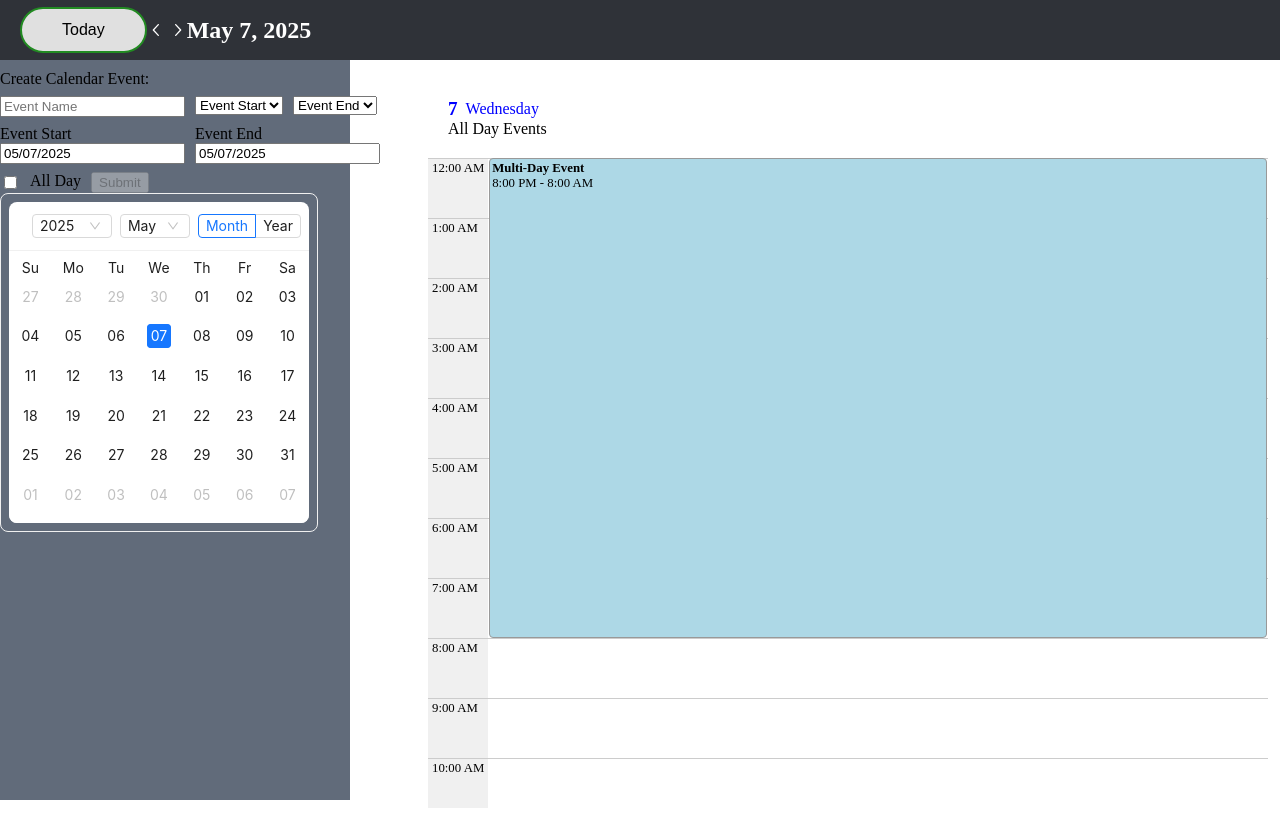
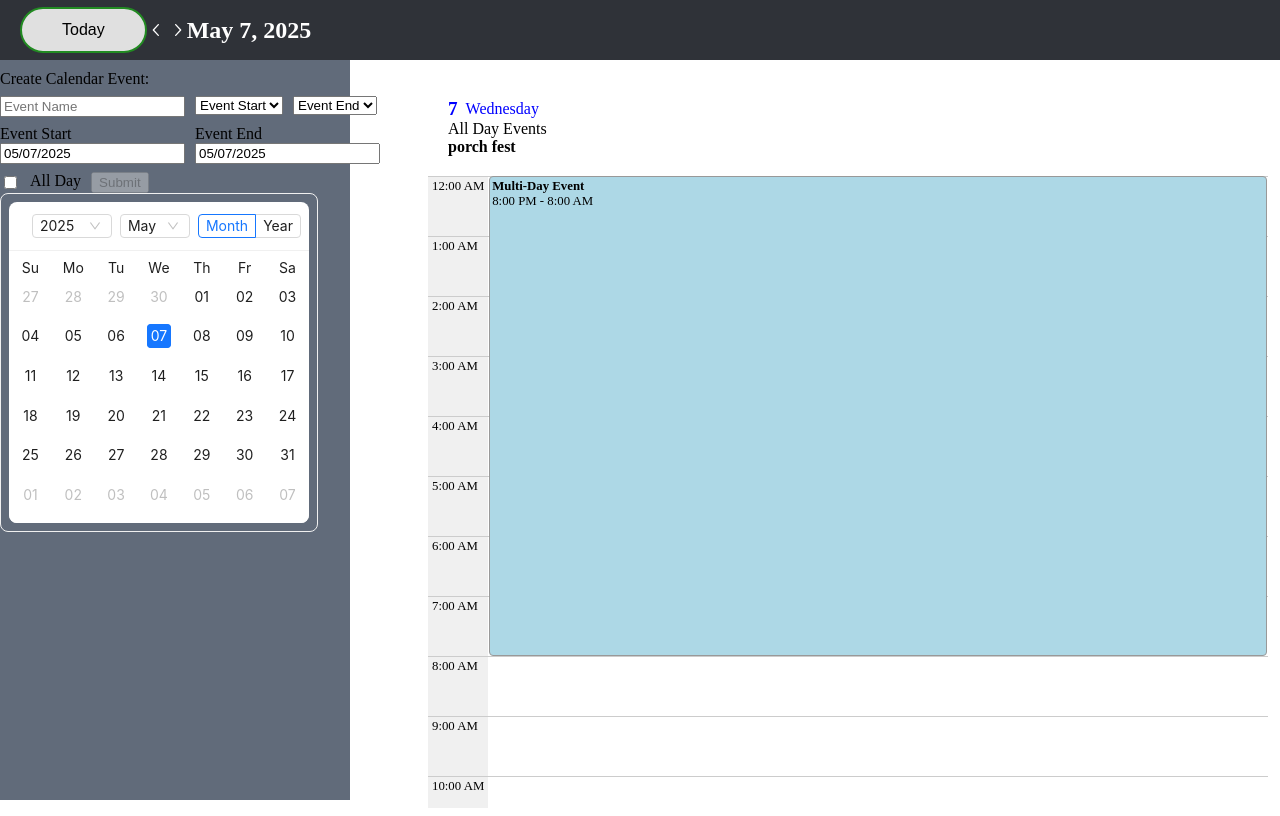
Before and after one commit to ctaylr13/lilCal, a React (Vite) app in the folder my-vite-react-app/: page / in a window 1280 px wide. Built offline with nearby package versions, Linux system fonts and the light colour scheme; data requests are answered from the project's data file.

Commit message:
mock db server

```diff
--- /dev/null
+++ b/my-vite-react-app/db.json
@@ -0,0 +1,91 @@
+{
+  "events": [
+    {
+      "id": "a1b2c3d4e5f6",
+      "title": "Red Sox Game",
+      "startTime": "2025-05-01T10:00:00Z",
+      "endTime": "2025-05-01T12:00:00Z"
+    },
+    {
+      "id": "g7h8i9j0k1l2",
+      "title": "Concert",
+      "startTime": "2025-05-01T18:00:00Z",
+      "endTime": "2025-05-01T20:00:00Z"
+    },
+    {
+      "id": "m3n4o5p6q7r8",
+      "title": "Study Hall",
+      "startTime": "2025-05-01T14:00:00Z",
+      "endTime": "2025-05-01T16:00:00Z"
+    },
+    {
+      "id": "s9t0u1v2w3x4",
+      "title": "Rehearsal",
+      "startTime": "2025-05-04T11:00:00Z",
+      "endTime": "2025-05-04T12:00:00Z"
+    },
+    {
+      "id": "y5z6a7b8c9d0",
+      "title": "Gemstones",
+      "startTime": "2025-05-05T11:00:00Z",
+      "endTime": "2025-05-05T12:00:00Z"
+    },
+    {
+      "id": "e1f2g3h4i5j6",
+      "title": "Coaching",
+      "startTime": "2025-05-05T14:00:00Z",
+      "endTime": "2025-05-05T16:00:00Z"
+    },
+    {
+      "id": "k7l8m9n0o1p2",
+      "title": "All Day Event 1",
+      "startTime": "2025-05-01T00:00:00Z",
+      "endTime": "2025-05-01T23:59:59Z",
+      "allDay": true,
+      "startDay": "2025-05-01"
+    },
+    {
+      "id": "q3r4s5t6u7v8",
+      "title": "All Day Event 2",
+      "startTime": "2025-05-01T00:00:00Z",
+      "endTime": "2025-05-01T23:59:59Z",
+      "allDay": true,
+      "startDay": "2025-05-01"
+    },
+    {
+      "id": "w9x0y1z2a3b4",
+      "title": "All Day Event 3",
+      "startTime": "2025-05-01T00:00:00Z",
+      "endTime": "2025-05-01T23:59:59Z",
+      "allDay": true,
+      "startDay": "2025-05-01"
+    },
+    {
+      "id": "c5d6e7f8g9h0",
+      "title": "Multi-Day Event",
+      "startTime": "2025-05-06T20:00:00Z",
+      "endTime": "2025-05-07T08:00:00Z",
+      "allDay": false,
+      "startDay": "2025-05-06",
+      "endDay": "2025-05-07"
+    },
+    {
+      "id": "25ad4baf-ed8b-44e6-9542-59f4316e8bd6",
+      "title": "porch fest",
+      "allDay": true,
+      "startTime": "2025-05-07T00:00:00Z",
+      "endTime": "2025-05-07T23:59:59Z",
+      "startDay": "2025-05-07",
+      "endDay": "2025-05-07"
+    },
+    {
+      "id": "2e4be643-8bb4-4d82-8e74-809dffeb8c80",
+      "title": "electric jam sesh",
+      "allDay": true,
+      "startTime": "2025-05-08T00:00:00Z",
+      "endTime": "2025-05-08T23:59:59Z",
+      "startDay": "2025-05-08",
+      "endDay": "2025-05-08"
+    }
+  ]
+}
--- a/my-vite-react-app/package.json
+++ b/my-vite-react-app/package.json
@@ -16,6 +16,7 @@
     "@radix-ui/react-icons": "^1.3.2",
     "@types/styled-components": "^5.1.34",
     "antd": "^5.24.9",
+    "json-server": "^1.0.0-beta.3",
     "react": "^19.0.0",
     "react-calendar": "^5.1.0",
     "react-dom": "^19.0.0",
--- a/my-vite-react-app/src/App.tsx
+++ b/my-vite-react-app/src/App.tsx
@@ -1,7 +1,6 @@
 import { useState, useEffect } from "react";
 import InputHeader from "./components/InputHeader.tsx";
 import { EventType } from "./helpers/dataTypes.tsx";
-import { ExampleEvents } from "./helpers/eventData.tsx";
 import Timeline from "./components/Timeline.tsx";
 import MonthCalendar from "./components/MonthCalendar.tsx";
 import type { Dayjs } from "dayjs";
@@ -21,7 +20,8 @@ import {
 } from "./helpers/timeHelpers.tsx";
 
 const App = () => {
-    const [events, setEvents] = useState(ExampleEvents);
+    const [events, setEvents] = useState<EventType[]>([]);
+
     const [eventToEdit, setEventToEdit] = useState<EventType | null>(null);
     const today = dayjs();
     const [selectedDate, setSelectedDate] = useState<Dayjs>(today);
@@ -37,6 +37,28 @@ const App = () => {
     const [startDateObj, setStartDateObj] = useState<Dayjs | null>(
         eventDateObj
     );
+
+    useEffect(() => {
+        const fetchData = () => {
+            fetch("http://localhost:3000/events")
+                .then((response) => {
+                    if (!response.ok) {
+                        throw new Error(
+                            `Network response was not ok: ${response.statusText}`
+                        );
+                    }
+                    return response.json();
+                })
+                .then((data) => {
+                    setEvents(data);
+                })
+                .catch((error) => {
+                    console.error("Error fetching events:", error);
+                });
+        };
+
+        fetchData();
+    }, []);
     useEffect(() => {
         const newDate = selectedDate || today;
         const newDateObj = dayjs(newDate);
--- a/my-vite-react-app/src/components/DateDisplay.tsx
+++ b/my-vite-react-app/src/components/DateDisplay.tsx
@@ -7,14 +7,14 @@ const Container = styled.div`
     gap: 8px;
 `;
 
-const Number = styled.span<{ isToday: boolean }>`
+const Number = styled.span<{ $isToday: boolean }>`
     font-weight: bold;
     font-size: 1.2em;
-    color: ${({ isToday }) => (isToday ? "blue" : "inherit")};
+    color: ${({ $isToday }) => ($isToday ? "blue" : "inherit")};
 `;
 
-const DayText = styled.span<{ isToday: boolean }>`
-    color: ${({ isToday }) => (isToday ? "blue" : "inherit")};
+const DayText = styled.span<{ $isToday: boolean }>`
+    color: ${({ $isToday }) => ($isToday ? "blue" : "inherit")};
 `;
 
 const DateDisplay = ({ selectedDate }: { selectedDate: dayjs.Dayjs }) => {
@@ -22,8 +22,8 @@ const DateDisplay = ({ selectedDate }: { selectedDate: dayjs.Dayjs }) => {
 
     return (
         <Container>
-            <Number isToday={isToday}>{selectedDate.format("D")}</Number>
-            <DayText isToday={isToday}>{selectedDate.format("dddd")}</DayText>
+            <Number $isToday={isToday}>{selectedDate.format("D")}</Number>
+            <DayText $isToday={isToday}>{selectedDate.format("dddd")}</DayText>
         </Container>
     );
 };
--- a/my-vite-react-app/src/components/InputActions.tsx
+++ b/my-vite-react-app/src/components/InputActions.tsx
@@ -74,7 +74,8 @@ const InputActions: React.FC<InputActionsProps> = (props) => {
             "0"
         )}`;
     };
-    const submitEvent = () => {
+
+    const submitEvent = async () => {
         const startTime24 = convertTo24HourFormat(startTime);
         const endTime24 = convertTo24HourFormat(endTime);
 
@@ -94,15 +95,30 @@ const InputActions: React.FC<InputActionsProps> = (props) => {
             endDateObj
         );
 
-        setEvents((prevEvents) => {
-            if (eventToEdit) {
-                return prevEvents.map((prevEvent) =>
-                    prevEvent.id === event.id ? event : prevEvent
+        try {
+            const response = await fetch("http://localhost:3000/events", {
+                method: "POST",
+                headers: {
+                    "Content-Type": "application/json",
+                },
+                body: JSON.stringify(event),
+            });
+
+            if (!response.ok) {
+                throw new Error(
+                    `Failed to create event: ${response.statusText}`
                 );
             }
-            return [...prevEvents, event];
-        });
 
+            const savedEvent = await response.json();
+
+            // Update your local state with the new event
+            setEvents((prevEvents) => [...prevEvents, savedEvent]);
+        } catch (error) {
+            console.error("Error creating event:", error);
+        }
+
+        // Reset form fields
         setEventName("");
         setStartTime("");
         setEndTime("");
--- a/my-vite-react-app/src/helpers/eventData.tsx
+++ /dev/null
@@ -1,73 +0,0 @@
-import { v4 as uuidv4 } from "uuid";
-import { EventType } from "./dataTypes";
-export const ExampleEvents: EventType[] = [
-    {
-        id: uuidv4(),
-        title: "Red Sox Game",
-        startTime: "2025-05-01T10:00:00Z",
-        endTime: "2025-05-01T12:00:00Z",
-    },
-    {
-        id: uuidv4(),
-        title: "Concert",
-        startTime: "2025-05-01T18:00:00Z",
-        endTime: "2025-05-01T20:00:00Z",
-    },
-    {
-        id: uuidv4(),
-        title: "Study Hall",
-        startTime: "2025-05-01T14:00:00Z",
-        endTime: "2025-05-01T16:00:00Z",
-    },
-    {
-        id: uuidv4(),
-        title: "Rehearsal",
-        startTime: "2025-05-04T11:00:00Z",
-        endTime: "2025-05-04T12:00:00Z",
-    },
-    {
-        id: uuidv4(),
-        title: "Gemstones",
-        startTime: "2025-05-05T11:00:00Z",
-        endTime: "2025-05-05T12:00:00Z",
-    },
-    {
-        id: uuidv4(),
-        title: "Coaching",
-        startTime: "2025-05-05T14:00:00Z",
-        endTime: "2025-05-05T16:00:00Z",
-    },
-    {
-        id: uuidv4(),
-        title: "All Day Event 1",
-        startTime: "2025-05-01T00:00:00Z",
-        endTime: "2025-05-01T23:59:59Z",
-        allDay: true,
-        startDay: "2025-05-01",
-    },
-    {
-        id: uuidv4(),
-        title: "All Day Event 2",
-        startTime: "2025-05-01T00:00:00Z",
-        endTime: "2025-05-01T23:59:59Z",
-        allDay: true,
-        startDay: "2025-05-01",
-    },
-    {
-        id: uuidv4(),
-        title: "All Day Event 3",
-        startTime: "2025-05-01T00:00:00Z",
-        endTime: "2025-05-01T23:59:59Z",
-        allDay: true,
-        startDay: "2025-05-01",
-    },
-    {
-        id: uuidv4(),
-        title: "Multi-Day Event",
-        startTime: "2025-05-06T20:00:00Z",
-        endTime: "2025-05-07T08:00:00Z",
-        allDay: false,
-        startDay: "2025-05-06",
-        endDay: "2025-05-07",
-    },
-];
```
Also changed, not shown: my-vite-react-app/src/db.json (added, +82 -0 lines), 1 other file (tests, documents, lock files or other folders).
